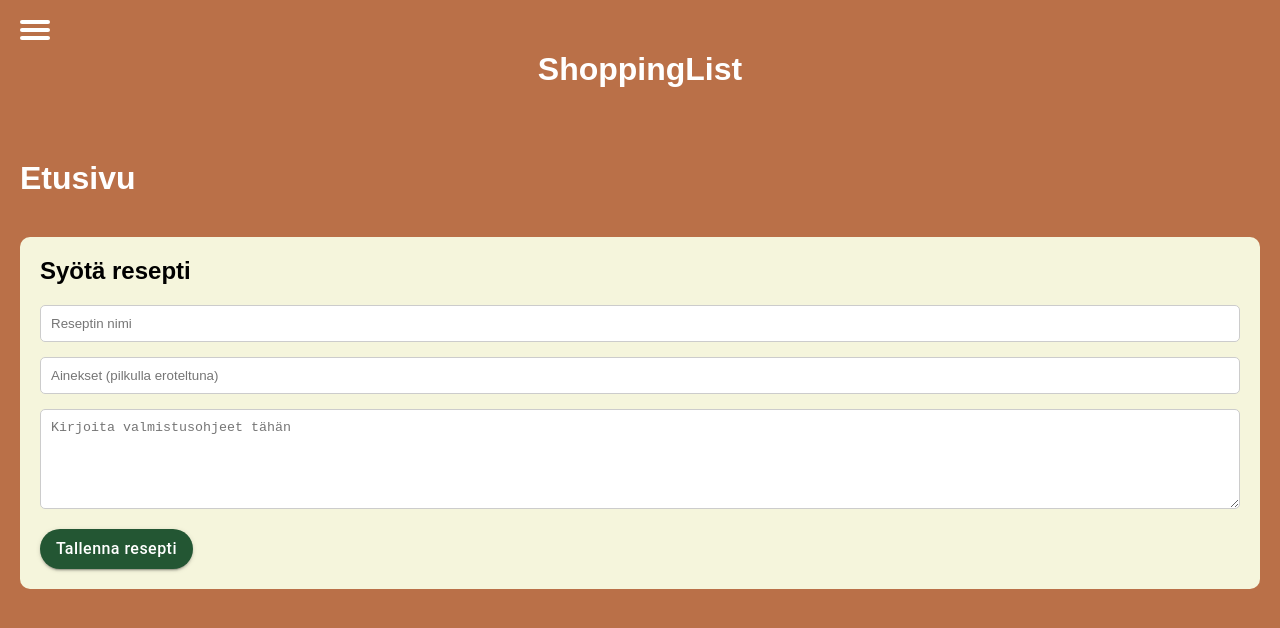
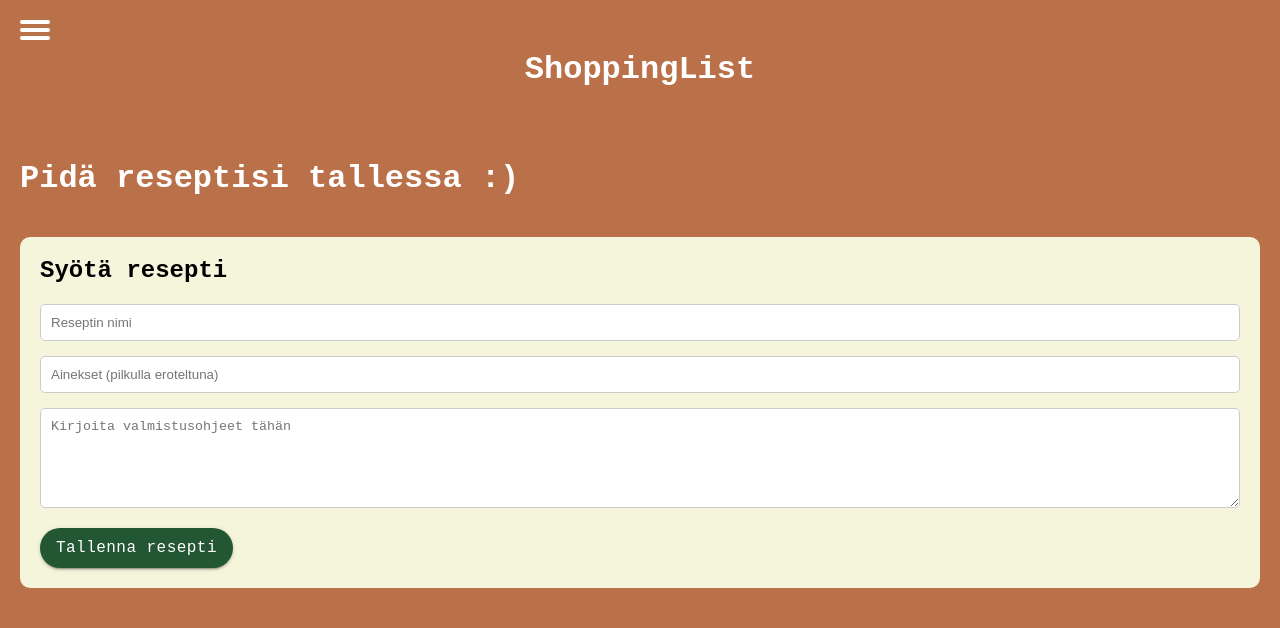
Before and after one commit to riikkaln/ShoppingList, a React (Create React App) app: page / in a window 1280 px wide. Shown: the top 628 px of the page. Built offline with nearby package versions, Linux system fonts and the light colour scheme.

Commit message:
Fonts changed

```diff
--- a/src/components/RecipeInput.jsx
+++ b/src/components/RecipeInput.jsx
@@ -84,6 +84,7 @@ const RecipeInput = ({ addRecipe }) => {
           fontSize: '16px',
           borderRadius: '30px',
           textTransform: 'none',
+          fontFamily: "'Source Code Pro', monospace",
         }}
         onClick={handleAddRecipe}
       >
--- a/src/components/RecipeList.jsx
+++ b/src/components/RecipeList.jsx
@@ -41,7 +41,8 @@ const RecipeList = ({ recipes, addToShoppingList }) => {
                       fontSize: '16px',
                       borderRadius: '30px',
                       textTransform: 'none',
-                      marginTop: '5px', // Lisätty hieman marginaalia
+                      marginTop: '5px',
+                      fontFamily: "'Source Code Pro', monospace",
                     }}
                     onClick={() => addToShoppingList(ingredient)}
                   >
@@ -62,7 +63,8 @@ const RecipeList = ({ recipes, addToShoppingList }) => {
                 fontSize: '16px',
                 borderRadius: '30px',
                 textTransform: 'none',
-                marginTop: '10px', // Lisätty marginaalia poisto-painikkeelle
+                marginTop: '10px',
+                fontFamily: "'Source Code Pro', monospace",
               }}
               onClick={() => removeRecipe(index)}
             >
--- a/src/index.css
+++ b/src/index.css
@@ -1,5 +1,5 @@
 body {
-  font-family: Arial, sans-serif;
+  font-family: 'Source Code Pro', monospace;
   margin: 0;
   padding: 0;
   background-color: #BA7048;
--- a/src/pages/HomePage.jsx
+++ b/src/pages/HomePage.jsx
@@ -9,7 +9,7 @@ const H1 = styled.h1`
 const HomePage = ({ addRecipe }) => {
   return (
     <div>
-      <H1>Etusivu</H1>
+      <H1>Pidä reseptisi tallessa :)</H1>
       <RecipeInput addRecipe={addRecipe} />
     </div>
   );
--- a/src/pages/ShoppingListPage.jsx
+++ b/src/pages/ShoppingListPage.jsx
@@ -38,7 +38,8 @@ const ShoppingListPage = ({ shoppingList, removeFromShoppingList, clearShoppingL
                   fontSize: '14px',
                   borderRadius: '30px',
                   textTransform: 'none',
-                  marginLeft: '10px', // Lisää tilaa poisto-painikkeen ja ainesosan väliin
+                  marginLeft: '10px',
+                  fontFamily: "'Source Code Pro', monospace", // Lisää tilaa poisto-painikkeen ja ainesosan väliin
                 }}
                 onClick={() => removeFromShoppingList(item)}
               >
@@ -61,7 +62,8 @@ const ShoppingListPage = ({ shoppingList, removeFromShoppingList, clearShoppingL
             fontSize: '16px',
             borderRadius: '30px',
             textTransform: 'none',
-            marginTop: '20px', // Lisää hieman tilaa tyhjentämispainikkeen ympärille
+            marginTop: '20px',
+            fontFamily: "'Source Code Pro', monospace",
           }}
           onClick={clearShoppingList}
         >
```
